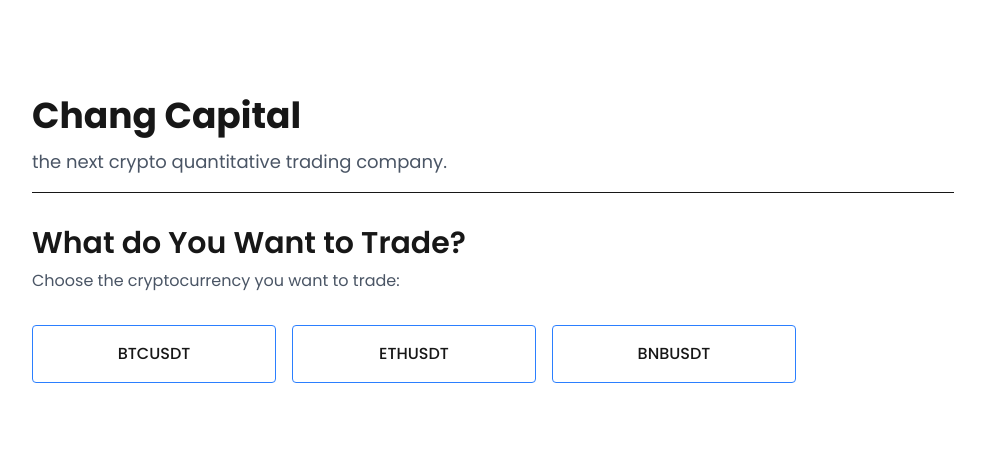
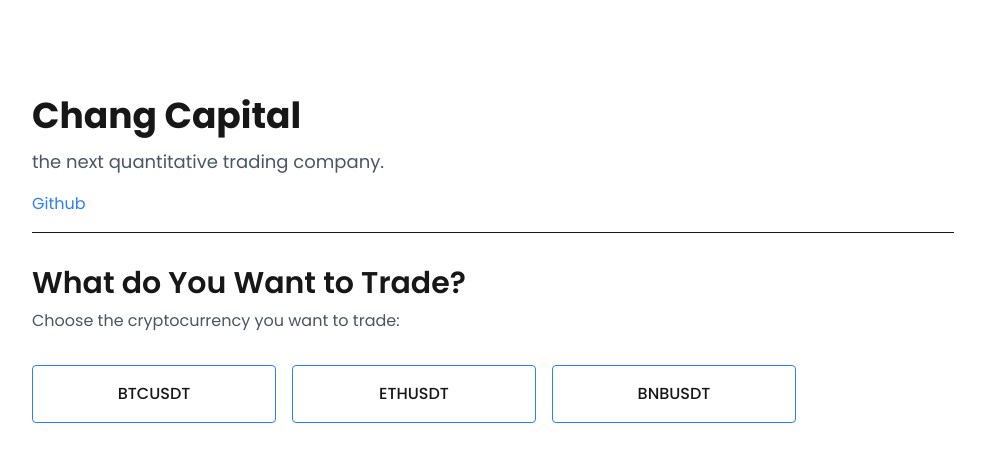
Before and after one commit to chang-capital/chang-fe, a Next.js app: page / in a window 1280 px wide. Shown: the top 462 px of the page, without its empty margins (96-1081 px from the left). Built offline with nearby package versions, Linux system fonts and the light colour scheme.

Commit message:
github link

```diff
--- a/pages/index.js
+++ b/pages/index.js
@@ -1,12 +1,18 @@
 import Link from "next/link";
+import Image from "next/image";
 
 export default function Home() {
   return (
     <div className="mt-24 px-32">
       <h1 className="text-4xl font-bold">Chang Capital</h1>
       <p className="text-lg text-gray-600 mt-3">
-        the next crypto quantitative trading company.
+        the next quantitative trading company.
       </p>
+      <div className="flex mt-4 gap-3">
+        <Link href="https://github.com/chang-capital" target="_blank" rel="noopener noreferrer" className="text-blue-500 hover:text-blue-700">
+          Github
+        </Link>
+      </div>
       <hr className="mt-4 w-[90%]" />
       <h1 className="text-3xl font-semibold mt-8">What do You Want to Trade?</h1>
       <p className="text-gray-600 mt-2">Choose the cryptocurrency you want to trade:</p>
```
Also changed, not shown: public/logo.png (added).
